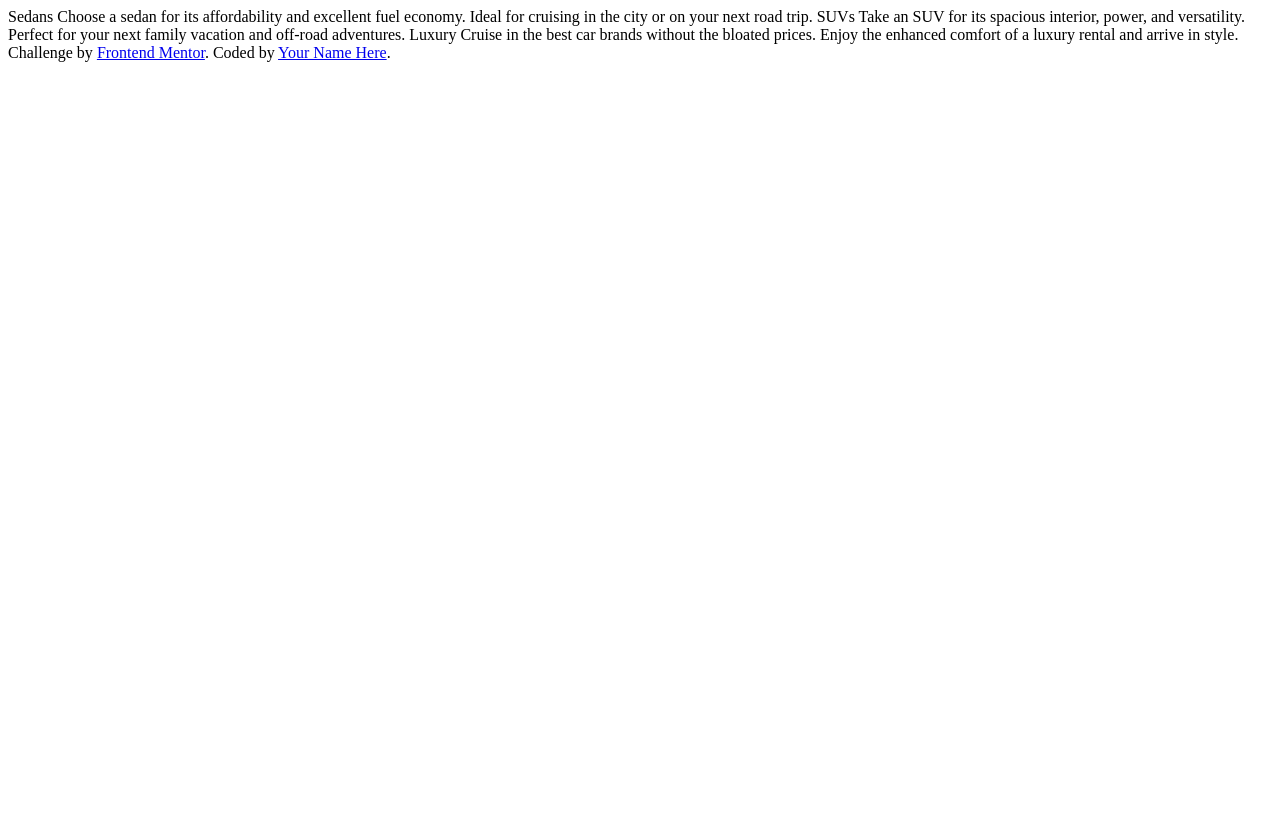
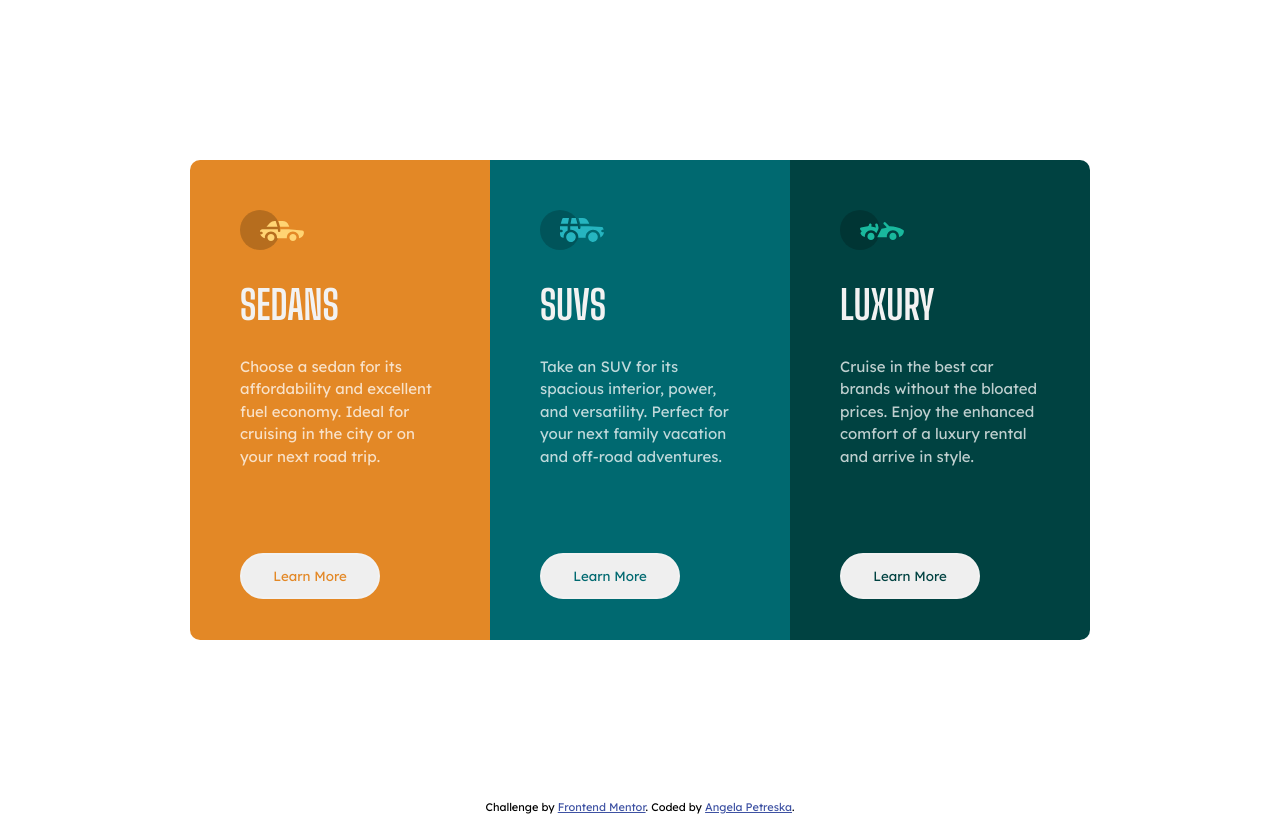
Before and after one commit to AngelaPetreska/3-column-preview-card-component, a plain HTML site: page index.html in a window 1280 px wide. Drawn offline with Linux system fonts and the light colour scheme.

Commit message:
styles.css was edited

```diff
--- a/index.html
+++ b/index.html
@@ -4,25 +4,50 @@
   <meta charset="UTF-8">
   <meta name="viewport" content="width=device-width, initial-scale=1.0">
   <link rel="icon" type="image/png" sizes="32x32" href="./images/favicon-32x32.png">
+  <link rel="stylesheet" href="./styles.css">
   <title>Frontend Mentor | 3-column preview card component</title>
 </head>
 <body>
-
-  Sedans
+  <main>
+    <div class="main-content">
+      <div class="box">
+        <div class="box-content">
+          <img src="images/icon-sedans.svg">
+          <h1>Sedans</h1>
+          <p>
             Choose a sedan for its affordability and excellent fuel economy. Ideal for cruising in the city
             or on your next road trip.
-
-  SUVs
+          </p>
+          <button class="btn">Learn More</button>
+        </div>
+      </div>
+      <div class="box">
+        <div class="box-content">
+          <img src="images/icon-suvs.svg">
+          <h1>SUVs</h1>
+          <p>
             Take an SUV for its spacious interior, power, and versatility. Perfect for your next family vacation
             and off-road adventures.
-
-  Luxury
+          </p>
+          <button class="btn">Learn More</button>
+        </div>
+      </div>
+      <div class="box">
+        <div class="box-content">
+          <img src="images/icon-luxury.svg">
+          <h1>Luxury</h1>
+          <p>
             Cruise in the best car brands without the bloated prices. Enjoy the enhanced comfort of a luxury
             rental and arrive in style.
-
+          </p>
+          <button class="btn">Learn More</button>
+        </div>
+      </div>
+    </div>
+  </main>
   <div class="attribution">
     Challenge by <a href="https://www.frontendmentor.io?ref=challenge" target="_blank">Frontend Mentor</a>.
-    Coded by <a href="#">Your Name Here</a>.
+    Coded by <a href="https://github.com/AngelaPetreska">Angela Petreska</a>.
   </div>
 </body>
 </html>
--- /dev/null
+++ b/styles.css
@@ -0,0 +1,117 @@
+@import url('https://fonts.googleapis.com/css2?family=Lexend+Deca&display=swap');
+@import url('https://fonts.googleapis.com/css2?family=Big+Shoulders+Display:wght@700&display=swap');
+
+*{
+    box-sizing: border-box;
+}
+body{
+    margin: 0;
+    font-family: 'Lexend Deca', sans-serif;
+    font-size: 15px;
+}
+main{
+    height: 100vh;
+    display: flex;
+    justify-content: center;
+    align-items: center;
+}
+.main-content{
+    display: flex;
+}
+.box{
+    width: 300px;
+    height: 480px;
+}
+.box:nth-child(1){
+    background-color: hsl(31, 77%, 52%);
+    border-bottom-left-radius: 10px;
+    border-top-left-radius: 10px;
+}
+.box:nth-child(2){
+    background-color: hsl(184, 100%, 22%);
+}
+.box:nth-child(3){
+    background-color: hsl(179, 100%, 13%);
+    border-bottom-right-radius: 10px;
+    border-top-right-radius: 10px;
+}
+.box-content{
+    padding: 50px;
+}
+h1{
+    text-transform: uppercase;
+    color: hsl(0, 0%, 95%);
+    font-family: 'Big Shoulders Display';
+    font-size: 40px;
+}
+p{
+    color: hsla(0, 0%, 100%, 0.75);
+    line-height: 1.5;
+}
+.btn{
+    margin-top: 70px;
+    padding: 13px;
+    width: 140px;
+    border: 2px solid hsl(0, 0%, 95%);
+    border-radius: 30px;
+    color: hsl(31, 77%, 52%);
+    font-family: 'Lexend Deca', sans-serif;
+}
+.btn:hover{
+    cursor: pointer;
+    background-color: hsl(31, 77%, 52%);
+    color: hsl(0, 0%, 95%);
+}
+.box:nth-child(2) .box-content .btn{
+    color: hsl(184, 100%, 22%);
+}
+.box:nth-child(3) .box-content .btn{
+    color: hsl(179, 100%, 13%);
+}
+.box:nth-child(2) .box-content .btn:hover{
+    color: hsl(0, 0%, 95%);
+    background-color: hsl(184, 100%, 22%);
+}
+.box:nth-child(3) .box-content .btn:hover{
+    color: hsl(0, 0%, 95%);
+    background-color: hsl(179, 100%, 13%);
+}
+
+.attribution {
+    font-size: 11px;
+    text-align: center;
+}
+
+.attribution a {
+    color: hsl(228, 45%, 44%);
+}
+
+@media (max-width: 1000px){
+    .box{
+        width: 250px;
+    }
+    .btn{
+        margin-top: 30px;
+    }
+}
+@media (max-width: 800px){
+    main{
+        height: auto;
+    }
+    .main-content{
+        flex-direction: column;
+        margin: 20px;
+    }
+    .box{
+        width: 100%;
+        height: auto;
+    }
+    .box:nth-child(1){
+        border-bottom-left-radius: 0px;
+        border-top-right-radius: 10px;
+    }
+    .box:nth-child(3){
+        border-top-right-radius: 0px;
+        border-bottom-left-radius: 10px;
+    }
+}
```
Also changed, not shown: image-1.png (added), image.png (added), 2 other files. Lines whose indentation alone changed are shown as unchanged.
